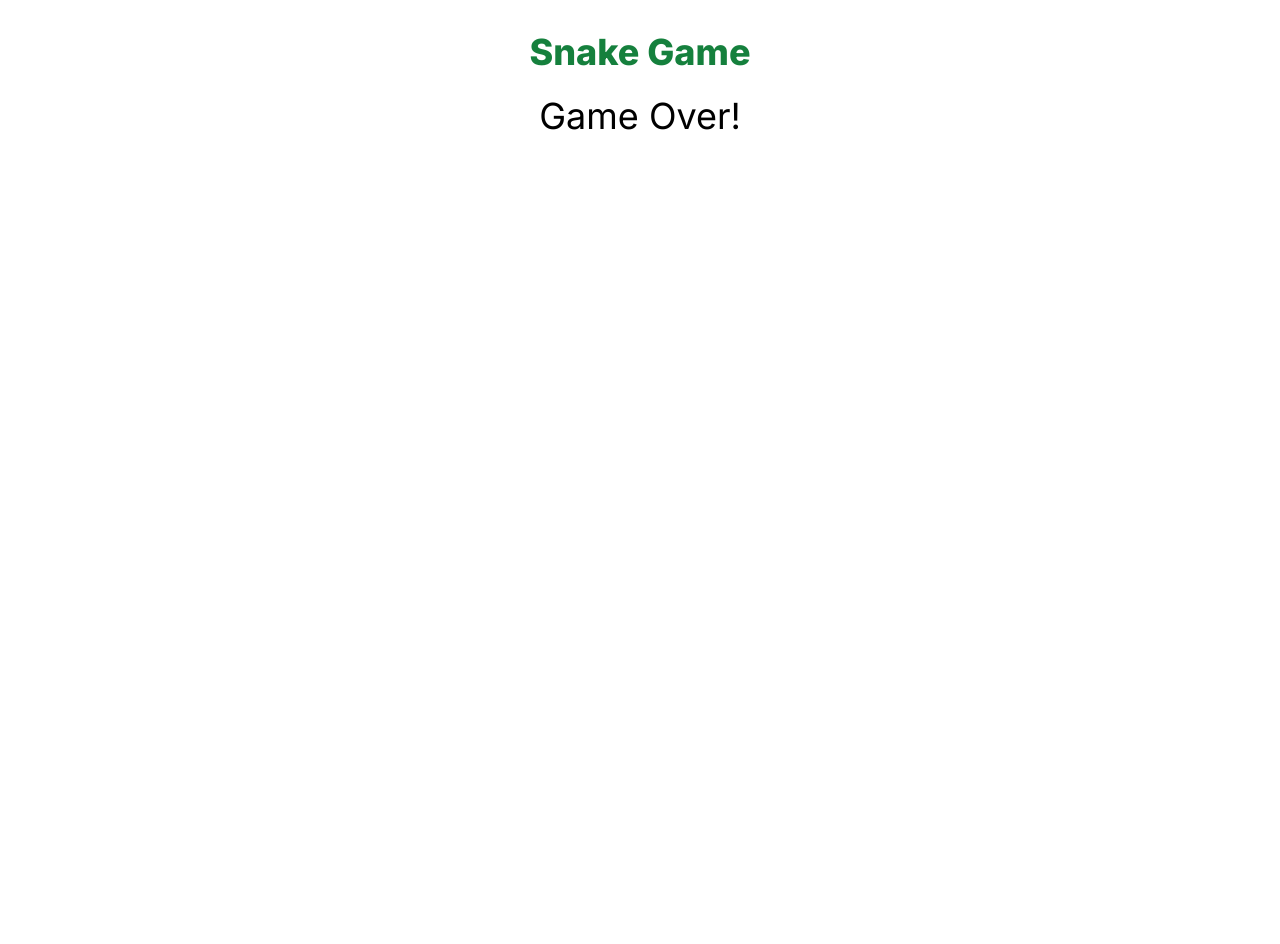
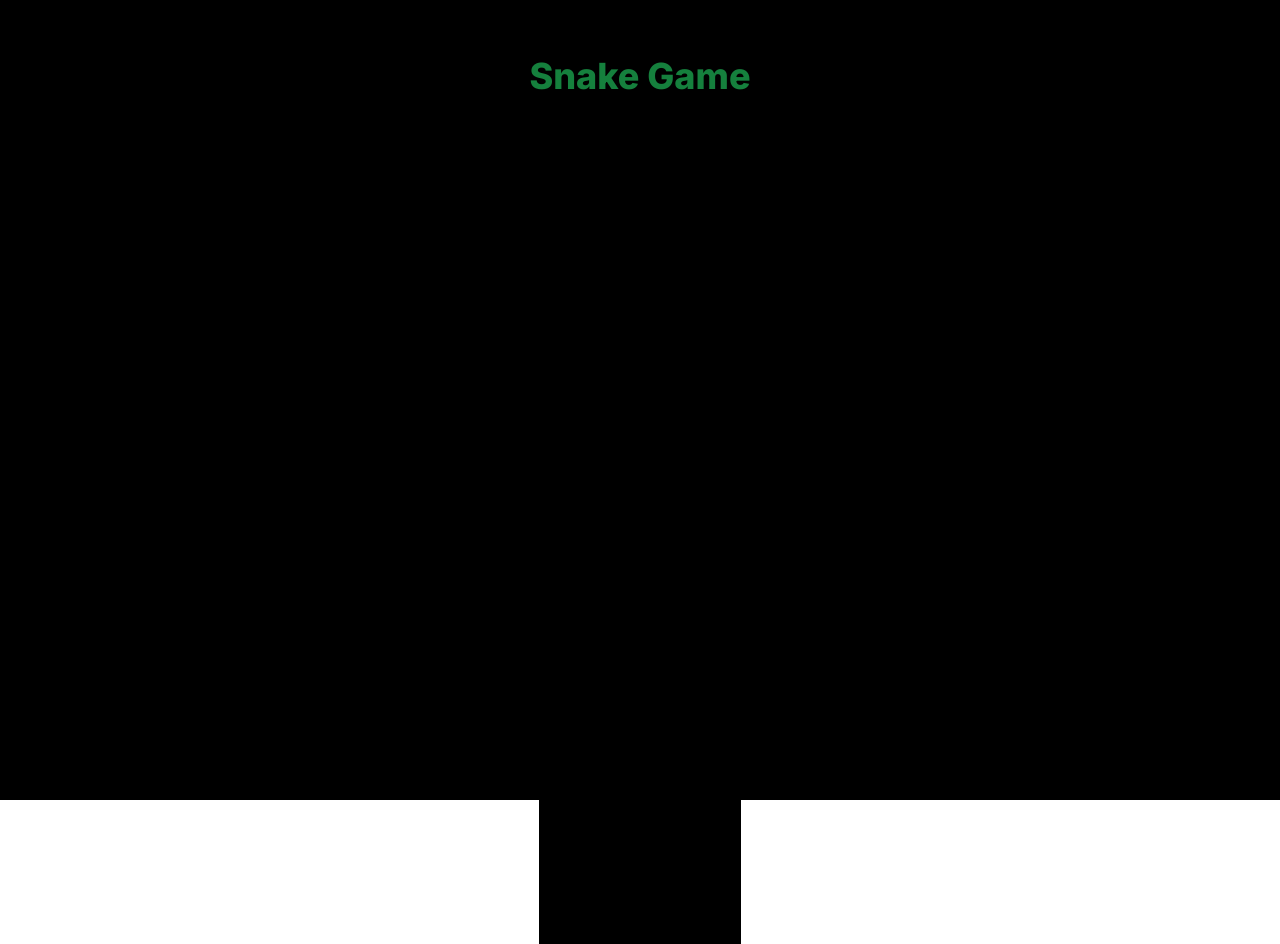
Before and after one commit to yashsinghal2004/snake-game, a Next.js app: page / in a window 1280 px wide. Before the commit the page ends 800 px from the top, so only its background shows below. Built offline with nearby package versions, Linux system fonts and the light colour scheme.

Commit message:
Undated UI and score feature

```diff
--- a/Components/SnakeGrid.tsx
+++ b/Components/SnakeGrid.tsx
@@ -20,6 +20,7 @@ export default function SnakeGrid() {
     const [food,setFood]=useState<Point>({x:0,y:0});
     const [direction,setDirection]=useState<Direction>("RIGHT");
     const [gameover,setGameover]=useState<boolean>(false);
+    const [score,setScore]=useState<number>(0);
 
     const handleKeyPress=(event:KeyboardEvent<HTMLDivElement>)=>{
         if(event.key==="ArrowUp" && direction!=="DOWN"){
@@ -71,6 +72,8 @@ export default function SnakeGrid() {
 
         if(snakeHead.x===food.x && snakeHead.y===food.y){
             generateFood();
+            setScore(score + 1);
+
         }
         else newSnake.pop();
         setSnake(newSnake);
@@ -92,10 +95,14 @@ export default function SnakeGrid() {
     <div onKeyDown={handleKeyPress}
     tabIndex={0}
     autoFocus
-     className="grid grid-cols-20 grid-rows-20 border border-black ">
+     className="md:grid md:grid-cols-20 md:grid-rows-20 grid grid-cols-15 grid-rows-15 border border-gray-600 ">
+        <div>
+            <p className="text-white ml-3">Score: {score}</p>
+        </div>
         {
             gameover &&(
-                <div className="absolute h-screen inset-0 flex justify-center items-center text-4xl font-bold text-red-600">
+                <div className="absolute h-screen inset-0 flex justify-center items-center
+                 text-4xl font-bold text-red-600 bg-black bg-opacity-70 ">
                     Game Over!
                 </div>
             )
--- a/app/page.tsx
+++ b/app/page.tsx
@@ -3,7 +3,7 @@ import React from 'react'
 
 const page = () => {
   return (
-      <div className='mt-8'>
+      <div className='pt-8 bg-black h-screen'>
     <div className="flex justify-center items-center text-4xl text-green-700 font-extrabold m-6">Snake Game
 
     </div>
```
